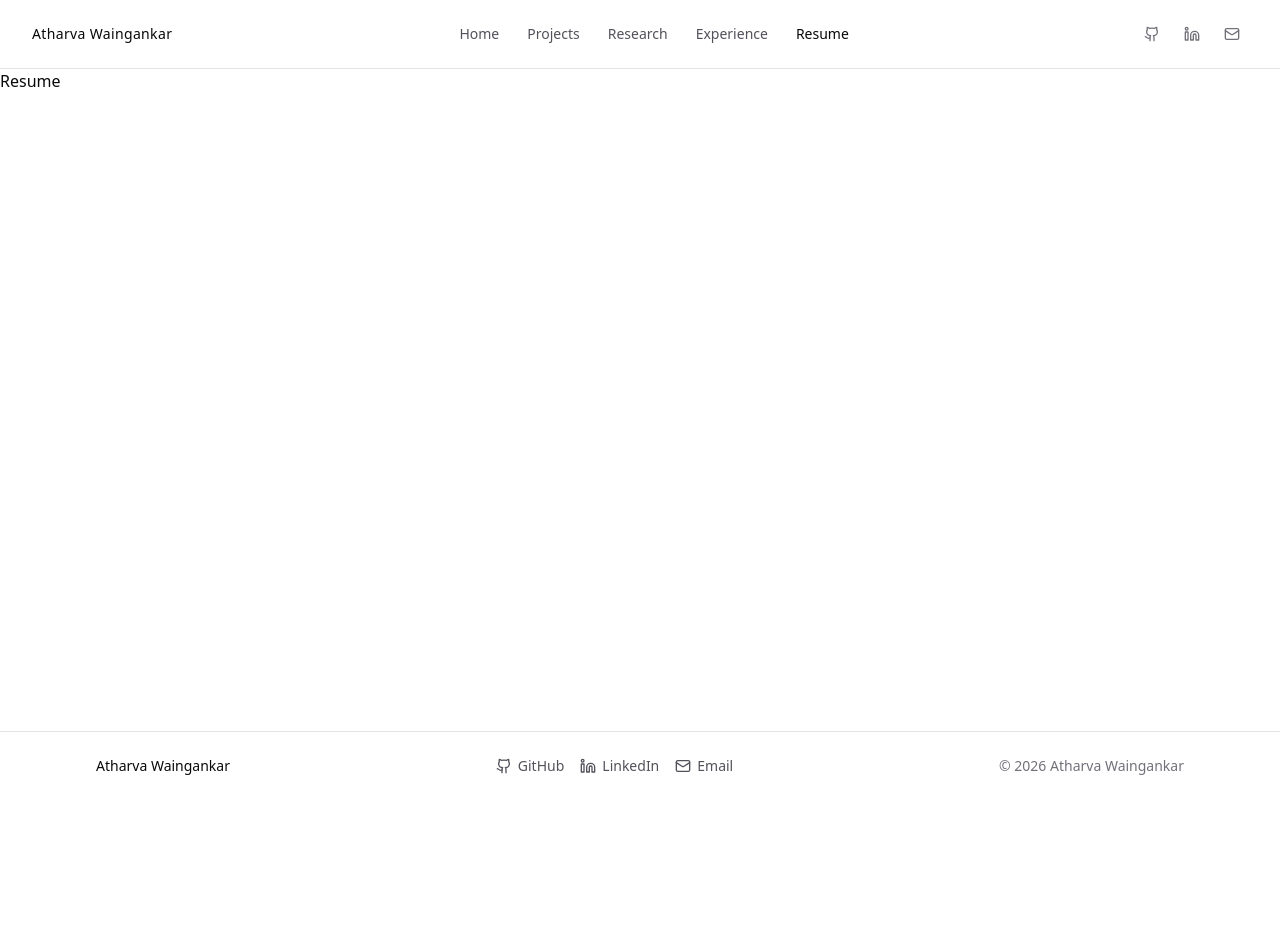
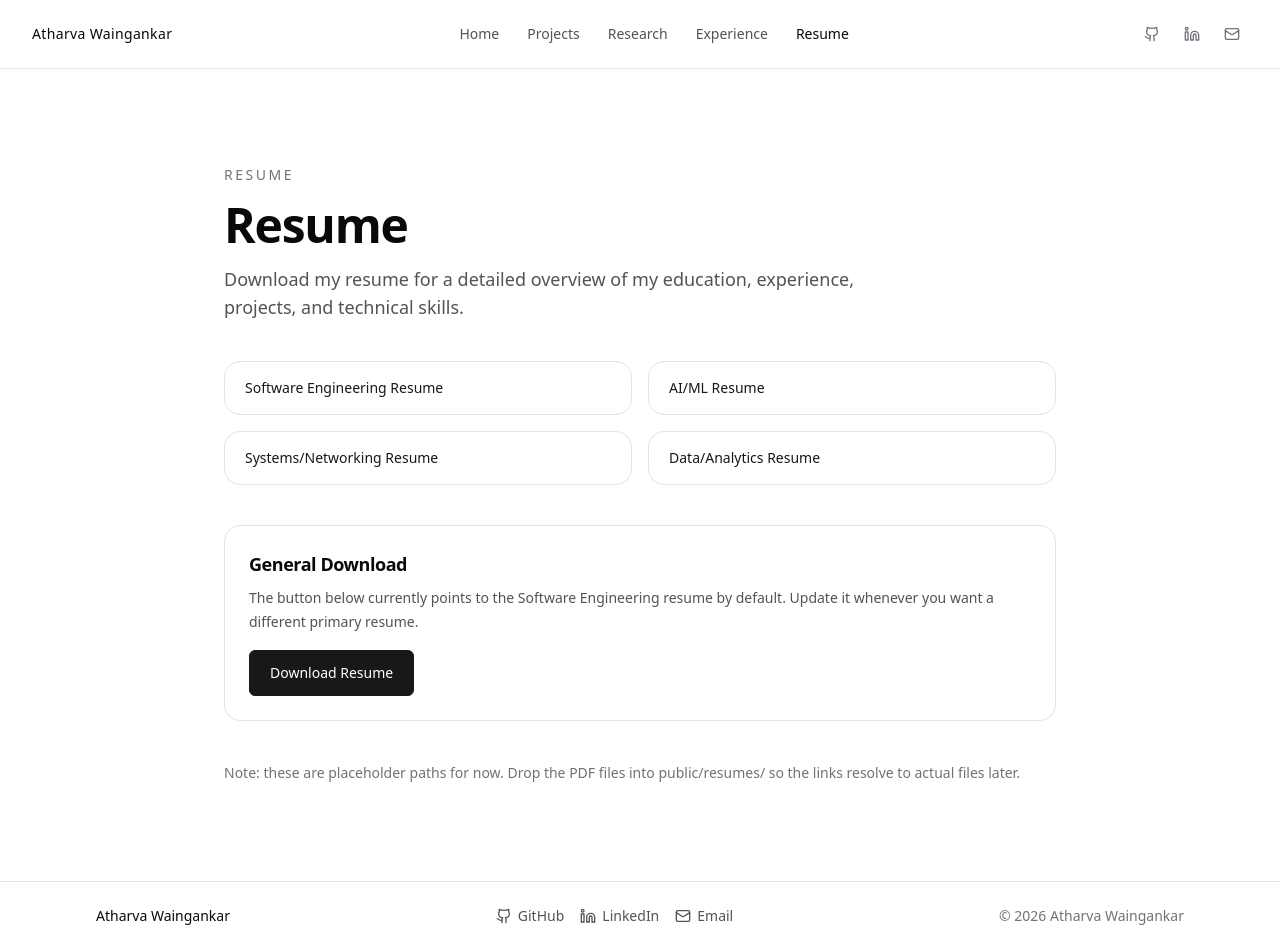
Before and after one commit to AtharvaW195/Portfolio, a Next.js app: page /resume in a window 1280 px wide. Before the commit the page ends 800 px from the top, so only its background shows below. Built offline with nearby package versions, Linux system fonts and the light colour scheme.

Commit message:
Added Resume

```diff
--- a/app/resume/page.tsx
+++ b/app/resume/page.tsx
@@ -1,3 +1,50 @@
+import Link from 'next/link';
+import { resumes } from '@/data/resumes';
+
 export default function ResumePage() {
-  return <main><h1>Resume</h1></main>;
+  const downloadResumePath = '/resumes/swe-resume.pdf';
+
+  return (
+    <main className="mx-auto flex w-full max-w-4xl flex-col gap-10 px-4 py-16 sm:px-6 lg:px-8 lg:py-24">
+      <section className="space-y-4">
+        <p className="text-sm font-medium tracking-[0.18em] text-zinc-500 uppercase">Resume</p>
+        <h1 className="text-4xl font-semibold tracking-tight text-zinc-950 sm:text-5xl">Resume</h1>
+        <p className="max-w-2xl text-base leading-7 text-zinc-600 sm:text-lg">
+          Download my resume for a detailed overview of my education, experience, projects, and technical skills.
+        </p>
+      </section>
+
+      <section className="grid gap-4 sm:grid-cols-2">
+        {resumes.map((resume) => (
+          <Link
+            key={resume.path}
+            href={resume.path}
+            className="rounded-2xl border border-zinc-200 bg-white px-5 py-4 text-sm font-medium text-zinc-900 transition-colors hover:border-zinc-300 hover:bg-zinc-50"
+          >
+            {resume.label}
+          </Link>
+        ))}
+      </section>
+
+      <section className="space-y-4 rounded-2xl border border-zinc-200 bg-white p-6">
+        <div className="space-y-2">
+          <h2 className="text-lg font-semibold tracking-tight text-zinc-950">General Download</h2>
+          <p className="text-sm leading-6 text-zinc-600">
+            The button below currently points to the Software Engineering resume by default. Update it whenever you want a different primary resume.
+          </p>
+        </div>
+
+        <Link
+          href={downloadResumePath}
+          className="inline-flex items-center justify-center rounded-md border border-zinc-900 bg-zinc-900 px-5 py-3 text-sm font-medium text-white transition-colors hover:bg-zinc-800"
+        >
+          Download Resume
+        </Link>
+      </section>
+
+      <p className="text-sm leading-6 text-zinc-500">
+        Note: these are placeholder paths for now. Drop the PDF files into public/resumes/ so the links resolve to actual files later.
+      </p>
+    </main>
+  );
 }
--- a/data/resumes.ts
+++ b/data/resumes.ts
@@ -4,8 +4,8 @@ export interface ResumeEntry {
 }
 
 export const resumes: ResumeEntry[] = [
-  { label: 'Resume 1', path: '/resumes/resume-1.pdf' },
-  { label: 'Resume 2', path: '/resumes/resume-2.pdf' },
-  { label: 'Resume 3', path: '/resumes/resume-3.pdf' },
-  { label: 'Resume 4', path: '/resumes/resume-4.pdf' }
+  { label: 'Software Engineering Resume', path: '/resumes/swe-resume.pdf' },
+  { label: 'AI/ML Resume', path: '/resumes/ai-ml-resume.pdf' },
+  { label: 'Systems/Networking Resume', path: '/resumes/systems-resume.pdf' },
+  { label: 'Data/Analytics Resume', path: '/resumes/data-resume.pdf' }
 ];
```
